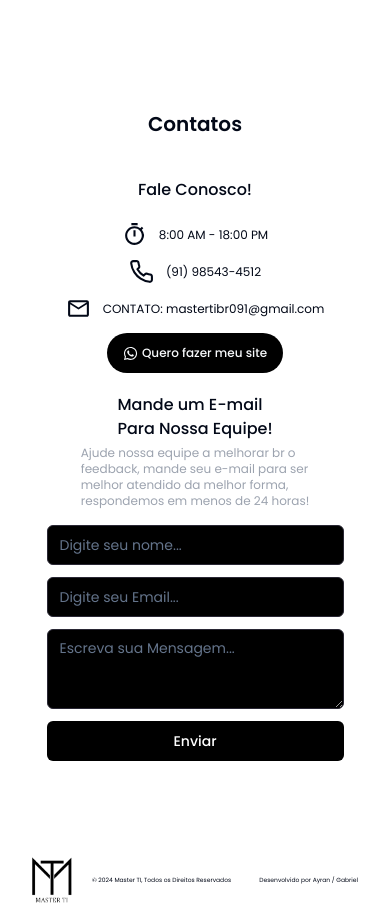
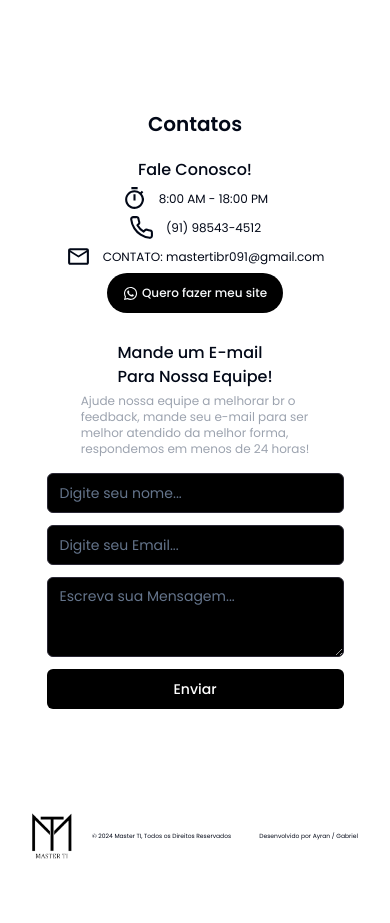
Before and after one commit to ayranoliveira1/master-ti, a Next.js app: page / in a window 390 px wide. Shown: the part 1887-2810 px from the top of the page. After the commit the page ends 2766 px from the top, so only its background shows below. Built offline with nearby package versions, Linux system fonts and the light colour scheme.

Commit message:
Style: adjusting spacing between texts in the Contacts component

```diff
--- a/app/components/contacts.tsx
+++ b/app/components/contacts.tsx
@@ -10,12 +10,12 @@ import { Textarea } from "./ui/textarea";
 
 const Contacts = () => {
    return (
-      <div className="flex flex-col items-center gap-10">
+      <div className="flex flex-col items-center gap-5 lg:gap-10">
          <h1 className="lg:text-4xl text-xl font-semibold">Contatos</h1>
 
-         <div className="flex lg:flex-row flex-col gap-5 lg-gap-0 justify-center">
-            <div className="flex flex-col gap-3 mx-auto lg:mx-0 lg:mr-20 items-center">
-               <h1 className="text-base lg:text-3xl mb-2 font-medium">
+         <div className="flex lg:flex-row flex-col gap-7 lg:gap-5 lg-gap-0 justify-center">
+            <div className="flex flex-col gap-1 lg:gap-3 mx-auto lg:mx-0 lg:mr-20 items-center">
+               <h1 className="text-base lg:text-3xl lg:mb-2 font-medium">
                   Fale Conosco!
                </h1>
                <span className="flex items-center gap-3 lg:text-sm text-xs">
```
